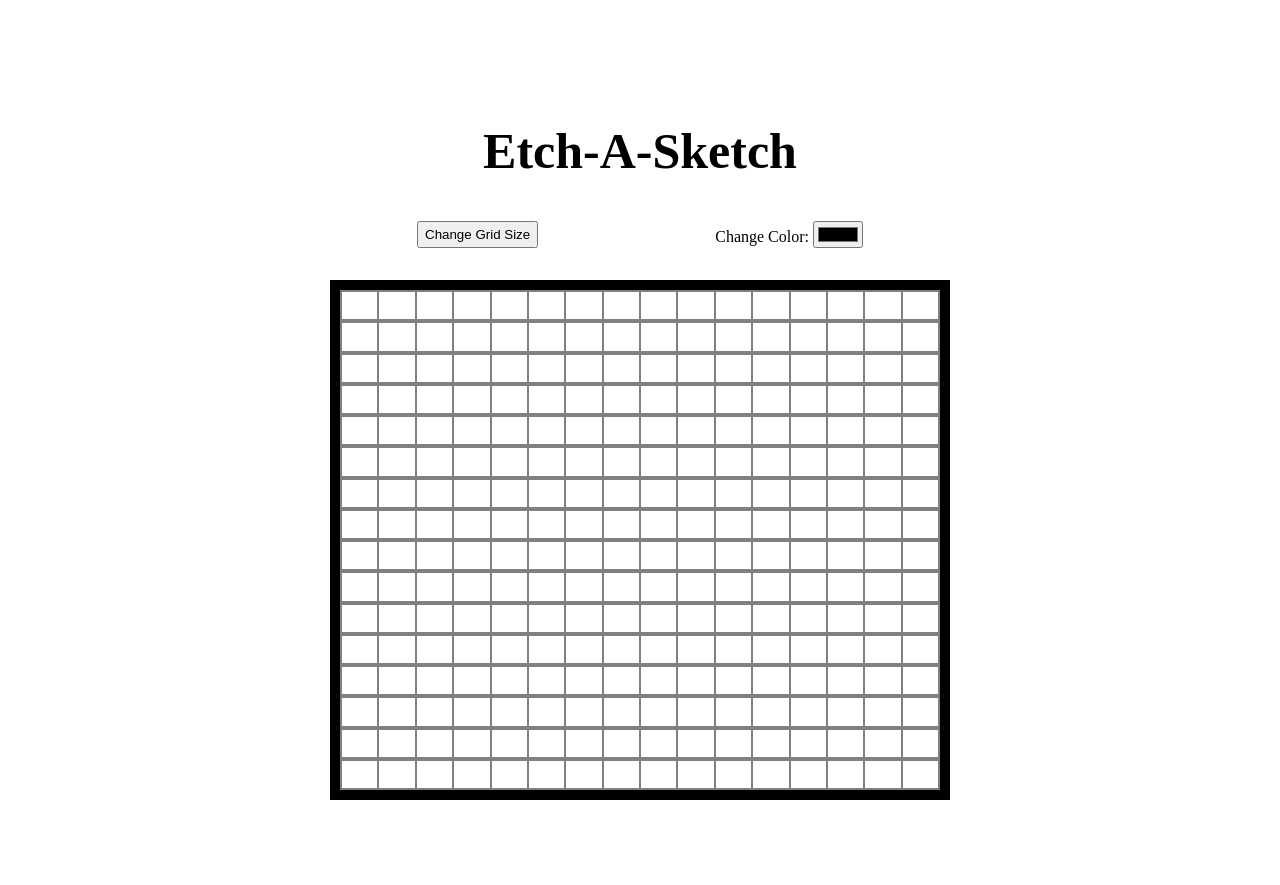
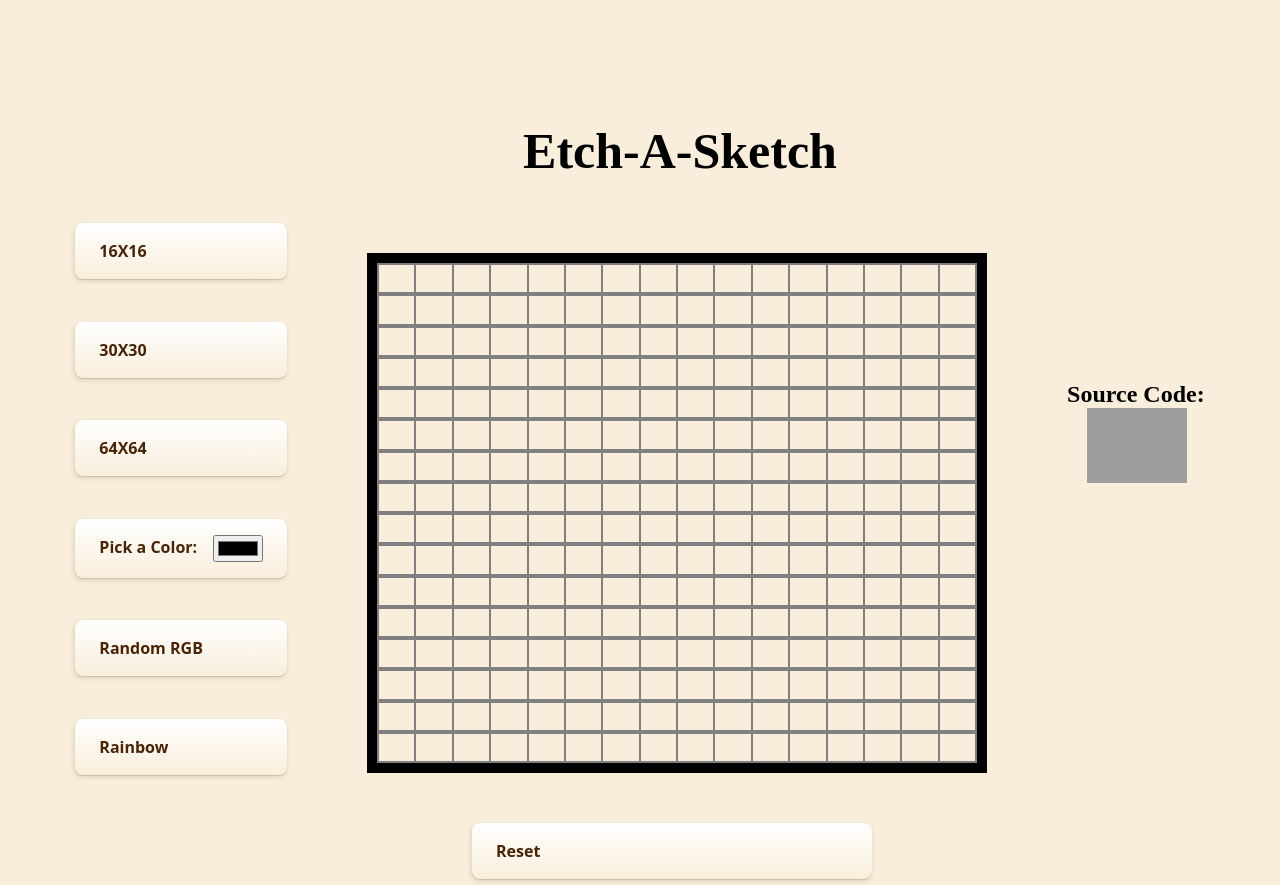
Before and after one commit to Aadim1/odin-etch, a plain HTML site: page index.html in a window 1280 px wide. Before the commit the page ends 808 px from the top, so only its background shows below. Drawn offline with Linux system fonts and the light colour scheme; grey boxes are pictures that could not be loaded.

Commit message:
Finished project

```diff
--- a/index.css
+++ b/index.css
@@ -3,23 +3,32 @@ body {
     justify-content: center;
     align-items: center;
     margin-top: 5rem;
+    background-color: #f8eedb;
 }
 
 .btn-container {
     display: flex;
+    flex-direction: column;
     border-color: beige;
-    justify-content: space-evenly;
-    gap: 90px;
+    justify-content: space-between;
 }
 
 .title {
-    text-align: center;
     font-size: 50px;
 }
 
-span {
-    font-size: 40px;
-    flex-shrink: 0;
+.content {
+    display: flex;
+    flex-direction: column;
+    justify-content: center;
+    align-items: center;
+}
+
+.player {
+    display: flex;
+    flex-direction: row;
+    flex-wrap: wrap;
+    gap: 80px;
 }
 
 #length,
@@ -31,6 +40,7 @@ span {
     display: flex;
     flex-direction: column;
     margin-top: 2rem;
+    margin-right: 0;
     width: 600px;
     height: 500px;
     border: 10px solid black;
@@ -51,14 +61,114 @@ span {
     transition: 0.5s;
 }
 
+.grid-input {
+    display: flex;
+    flex-direction: column;
+    justify-content: center;
+    align-items: center;
+    gap: 20px;
+}
+
+.color {
+    display: flex;
+    flex-direction: column;
+    justify-content: center;
+    align-items: center;
+    gap: 20px;
+}
+
+h2 {
+    margin-left: 5rem;
+}
+
+
+/* CSS */
+
+.btn {
+    appearance: button;
+    background-color: transparent;
+    background-image: linear-gradient(to bottom, #fff, #f8eedb);
+    border: 0 solid #e5e7eb;
+    border-radius: .5rem;
+    box-sizing: border-box;
+    color: #482307;
+    column-gap: 1rem;
+    cursor: pointer;
+    display: flex;
+    font-family: ui-sans-serif, system-ui, -apple-system, system-ui, "Segoe UI", Roboto, "Helvetica Neue", Arial, "Noto Sans", sans-serif, "Apple Color Emoji", "Segoe UI Emoji", "Segoe UI Symbol", "Noto Color Emoji";
+    font-size: 100%;
+    font-weight: 700;
+    line-height: 24px;
+    margin: 0;
+    outline: 2px solid transparent;
+    padding: 1rem 1.5rem;
+    text-align: center;
+    text-transform: none;
+    transition: all .1s cubic-bezier(.4, 0, .2, 1);
+    user-select: none;
+    -webkit-user-select: none;
+    touch-action: manipulation;
+    text-align: center;
+    box-shadow: -6px 8px 10px rgba(81, 41, 10, 0.1), 0px 2px 2px rgba(81, 41, 10, 0.2);
+}
+
+.btn {
+    background-color: #f3f4f6;
+    box-shadow: -1px 2px 5px rgba(81, 41, 10, 0.15), 0px 1px 1px rgba(81, 41, 10, 0.15);
+    transform: translateY(0.125rem);
+}
+
+.btn:focus {
+    box-shadow: rgba(72, 35, 7, .46) 0 0 0 4px, -6px 8px 10px rgba(81, 41, 10, 0.1), 0px 2px 2px rgba(81, 41, 10, 0.2);
+}
+
+.btn-reset {
+    margin-top: 3rem;
+    width: 400px;
+    margin-left: 4rem;
+}
+
+.source-code {
+    display: flex;
+    flex-direction: column;
+}
+
+.source-code h2 {
+    margin: 0;
+    margin-top: 10rem;
+}
+
+.source-code img {
+    margin-left: 20px;
+    width: 100px;
+}
+
 
 /*
 .child:hover {
     background-color: black;
 } */
 
-@media only screen and (max-width: 750px) {
+input[type=number]::-webkit-inner-spin-button,
+input[type=number]::-webkit-outer-spin-button {
+    -webkit-appearance: none;
+    margin: 0;
+}
+
+@media only screen and (max-width: 916px) {
+    .btn-container {
+        flex-direction: row;
+        flex-wrap: wrap;
+    }
     #root {
-        width: 90%;
+        margin-left: 10rem;
     }
 }
+
+@media only screen and (max-width: 500px) {
+    #root {
+        margin-left: 20rem;
+        width: 500px;
+        height: 400px;
+    }
+}
--- a/index.html
+++ b/index.html
@@ -10,21 +10,31 @@
 </head>
 
 <body>
-    <div>
+    <div class="content">
         <h2 class="title">
             Etch-A-Sketch
         </h2>
-        <div class="btn-container">
-            <button onclick="clearAll()">Change Grid Size</button>
-            <div>
-                <label for="color">Change Color: </label>
-                <input type="color" id="color">
+
+        <div class='player'>
+            <div class="btn-container">
+                <button class="btn" onclick="changeGrid(16)" type="submit">16X16</button>
+                <button class="btn" onclick="changeGrid(30)" type="submit">30X30</button>
+                <button class="btn" onclick="changeGrid(64)" type="submit">64X64</button>
+                <button class="btn" onclick="removeInterval()">Pick a Color: <input type="color" id="colorssss" onclick="removeInterval()"></button>
+                <button onclick="random_rgba()" class="btn">Random RGB</button>
+                <button onclick="rainbow()" class="btn"> Rainbow </button>
+            </div>
+
+            <div id='root'></div>
+
+            <div class="source-code">
+                <h2>
+                    Source Code:
+                </h2>
+                <a href="https://github.com/Aadim1/odin-etch" target="blank_"><img src="https://cdn4.iconfinder.com/data/icons/iconsimple-logotypes/512/github-512.png" alt=""></a>
             </div>
         </div>
-
-        <div id='root'>
-
-        </div>
+        <button class="btn btn-reset" onclick="clearAll()">Reset</button>
     </div>
 
     <script src="./index.js"></script>
--- a/index.js
+++ b/index.js
@@ -1,30 +1,92 @@
 let element = document.querySelector('#root');
-
-
+let radioCheck = document.getElementsByName('select');
+let color = 'black';
+let grid_ = 16;
+let rainb = false;
 
 // Creates a 16X16 grid. Will be dynamic later.
-for (let i = 0; i < 16; i++) {
+
+const createGrid = () => {
+    for (let i = 0; i < grid_; i++) {
         let grid = document.createElement('div');
         element.appendChild(grid);
         grid.classList.toggle('grid');
-    for (let i = 0; i < 16; i++) {
+        for (let i = 0; i < grid_; i++) {
             let child = document.createElement('div');
             child.classList.toggle('child');
             grid.appendChild(child);
         };
     };
+};
 
 // Adds a event listener to see if the user hovers over one of the element
+
+const bgChange = () => {
     let child = document.querySelectorAll('.child');
-console.log(child);
     child.forEach((sketch) => {
         sketch.addEventListener("mouseover", function(event) {
-        event.target.style['background-color'] = 'black';
+            event.target.style['background-color'] = color;
         });
     });
+};
+
+createGrid();
+bgChange();
+
+const removeGrid = () => {
+    let grid = document.querySelectorAll('.grid');
+    let child = document.querySelectorAll('.child');
+
+    grid.forEach((element) => element.remove());
+    child.forEach((element) => element.remove())
+}
+
+const changeGrid = (p) => {
+    removeGrid();
+    grid_ = p;
+    createGrid();
+    bgChange();
+    console.log()
+}
+
+const removeInterval = () => {
+    if (window.myInterval != undefined && window.myInterval != 'undefined') {
+        window.clearInterval(window.myInterval);
+    }
+}
+
+
+function random_rgba() {
+    removeInterval()
+    var o = Math.round,
+        r = Math.random,
+        s = 255;
+    color = 'rgba(' + o(r() * s) + ',' + o(r() * s) + ',' + o(r() * s) + ',' + r().toFixed(1) + ')';
+}
+
+const rainbow = () => {
+    window.myInterval = setInterval(
+        function() {
+            var randomColor = Math.floor(Math.random() * 16777215).toString(16);
+            color = "#" + randomColor;
+        }, 1000);
+}
+
+
+
+
 
 const clearAll = () => {
+    let child = document.querySelectorAll('.child');
     child.forEach((sketch) => {
-        sketch.style['background-color'] = 'white';
+        sketch.style['background-color'] = '#f8eedb'
     })
-}
+};
+
+let color_picker = document.getElementById("colorssss");
+color_picker.addEventListener("change", watchColorPicker, false);
+
+function watchColorPicker(event) {
+    console.log(event.target.value)
+    color = event.target.value;
+};
```
Lines whose indentation alone changed are shown as unchanged.
